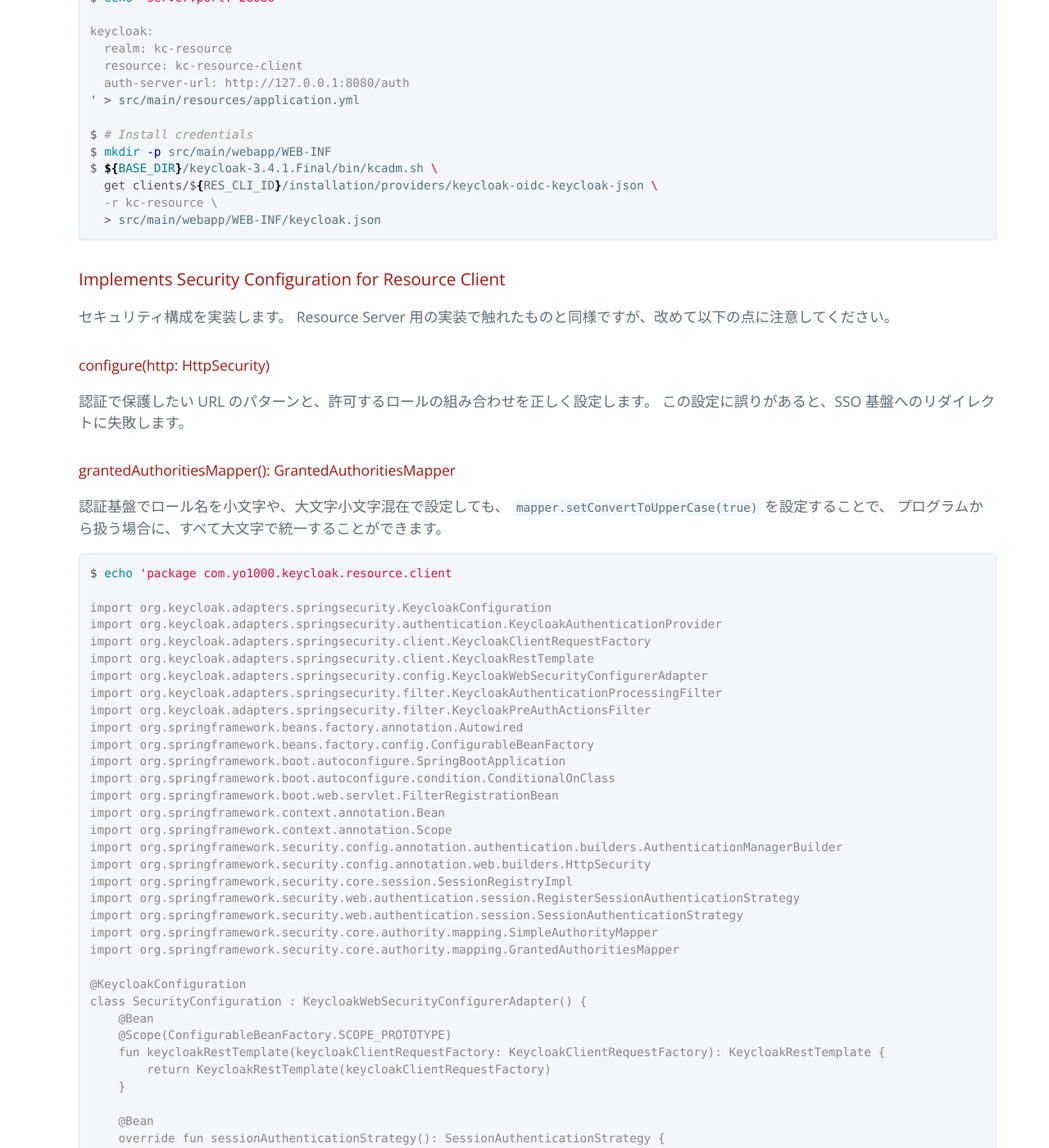
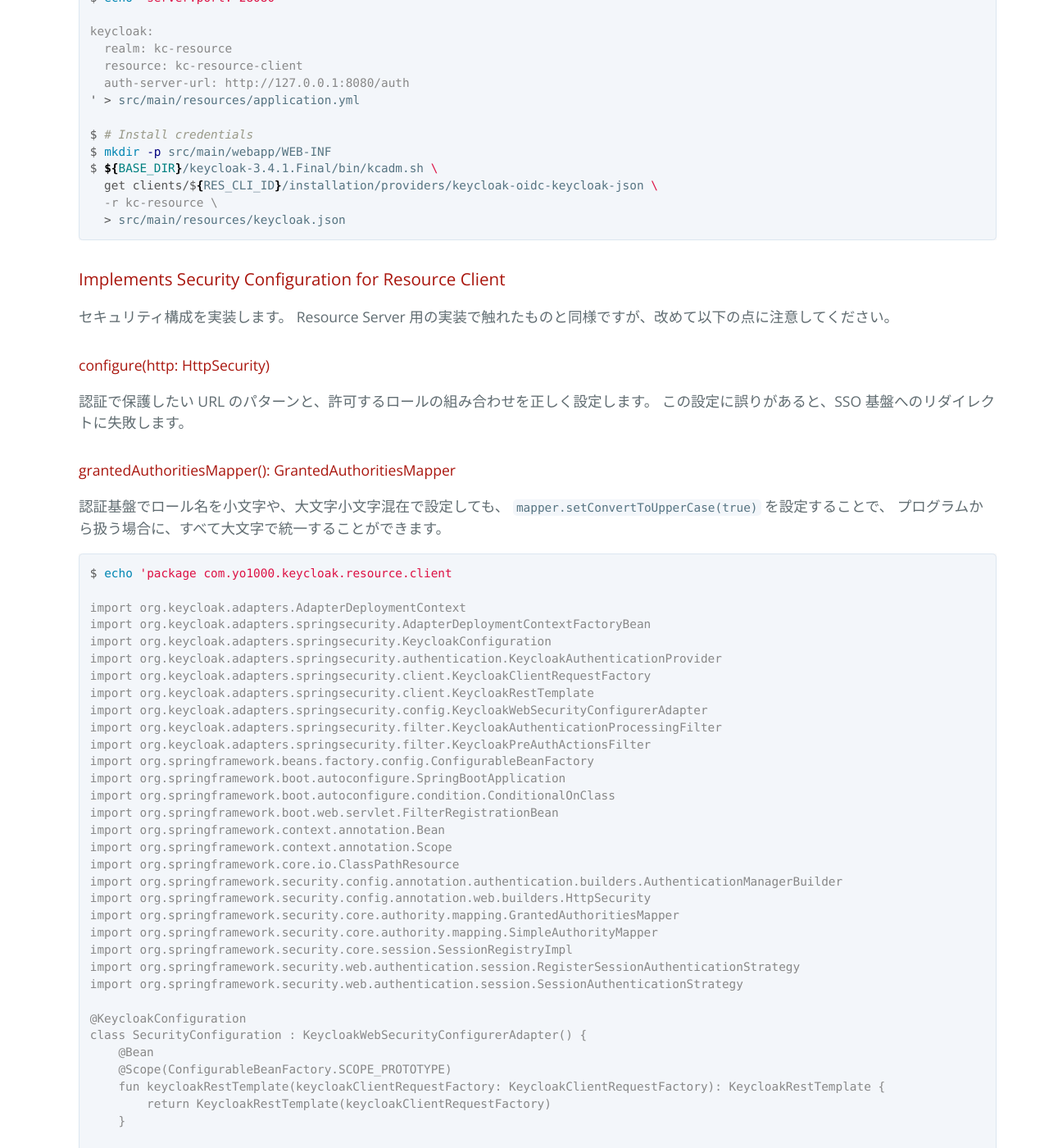
Before and after one commit to yo1000/blog.yo1000.com, a Jekyll site: the page built from _posts/2017-12-18-keycloak-example-resource-server-client.md, in a window 1280 px wide and 1400 px high, scrolled down 11338 px. Shown: the whole window at 82% size. Built offline with Jekyll 4.4.1, drawn with Linux system fonts in a browser that asks for light colours; our own code applies the rules of GitHub Pages for plain Markdown files; some of the changed text lies outside the part shown.

Commit message:
Update 2017-12-18-keycloak-example-resource-server-client.md

````diff
--- a/_posts/2017-12-18-keycloak-example-resource-server-client.md
+++ b/_posts/2017-12-18-keycloak-example-resource-server-client.md
@@ -475,7 +475,7 @@
 $ ${BASE_DIR}/keycloak-3.4.1.Final/bin/kcadm.sh \
   get clients/${RES_CLI_ID}/installation/providers/keycloak-oidc-keycloak-json \
   -r kc-resource \
-  > src/main/webapp/WEB-INF/keycloak.json
+  > src/main/resources/keycloak.json
 ```
 
 ### Implements Security Configuration for Resource Client
@@ -494,6 +494,8 @@
 ```console
 $ echo 'package com.yo1000.keycloak.resource.client
 
+import org.keycloak.adapters.AdapterDeploymentContext
+import org.keycloak.adapters.springsecurity.AdapterDeploymentContextFactoryBean
 import org.keycloak.adapters.springsecurity.KeycloakConfiguration
 import org.keycloak.adapters.springsecurity.authentication.KeycloakAuthenticationProvider
 import org.keycloak.adapters.springsecurity.client.KeycloakClientRequestFactory
@@ -501,20 +503,20 @@
 import org.keycloak.adapters.springsecurity.config.KeycloakWebSecurityConfigurerAdapter
 import org.keycloak.adapters.springsecurity.filter.KeycloakAuthenticationProcessingFilter
 import org.keycloak.adapters.springsecurity.filter.KeycloakPreAuthActionsFilter
-import org.springframework.beans.factory.annotation.Autowired
 import org.springframework.beans.factory.config.ConfigurableBeanFactory
 import org.springframework.boot.autoconfigure.SpringBootApplication
 import org.springframework.boot.autoconfigure.condition.ConditionalOnClass
 import org.springframework.boot.web.servlet.FilterRegistrationBean
 import org.springframework.context.annotation.Bean
 import org.springframework.context.annotation.Scope
+import org.springframework.core.io.ClassPathResource
 import org.springframework.security.config.annotation.authentication.builders.AuthenticationManagerBuilder
 import org.springframework.security.config.annotation.web.builders.HttpSecurity
+import org.springframework.security.core.authority.mapping.GrantedAuthoritiesMapper
+import org.springframework.security.core.authority.mapping.SimpleAuthorityMapper
 import org.springframework.security.core.session.SessionRegistryImpl
 import org.springframework.security.web.authentication.session.RegisterSessionAuthenticationStrategy
 import org.springframework.security.web.authentication.session.SessionAuthenticationStrategy
-import org.springframework.security.core.authority.mapping.SimpleAuthorityMapper
-import org.springframework.security.core.authority.mapping.GrantedAuthoritiesMapper
 
 @KeycloakConfiguration
 class SecurityConfiguration : KeycloakWebSecurityConfigurerAdapter() {
@@ -527,6 +529,13 @@
     @Bean
     override fun sessionAuthenticationStrategy(): SessionAuthenticationStrategy {
         return RegisterSessionAuthenticationStrategy(SessionRegistryImpl())
+    }
+
+    @Bean
+    override fun adapterDeploymentContext(): AdapterDeploymentContext {
+        val factoryBean = AdapterDeploymentContextFactoryBean(ClassPathResource("keycloak.json"))
+        factoryBean.afterPropertiesSet()
+        return factoryBean.`object`
     }
 
     @Bean
````
